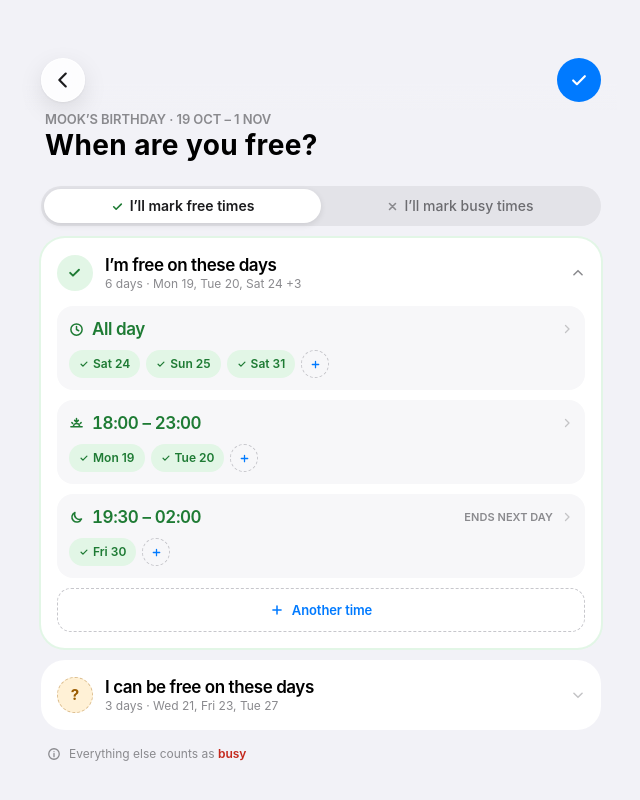
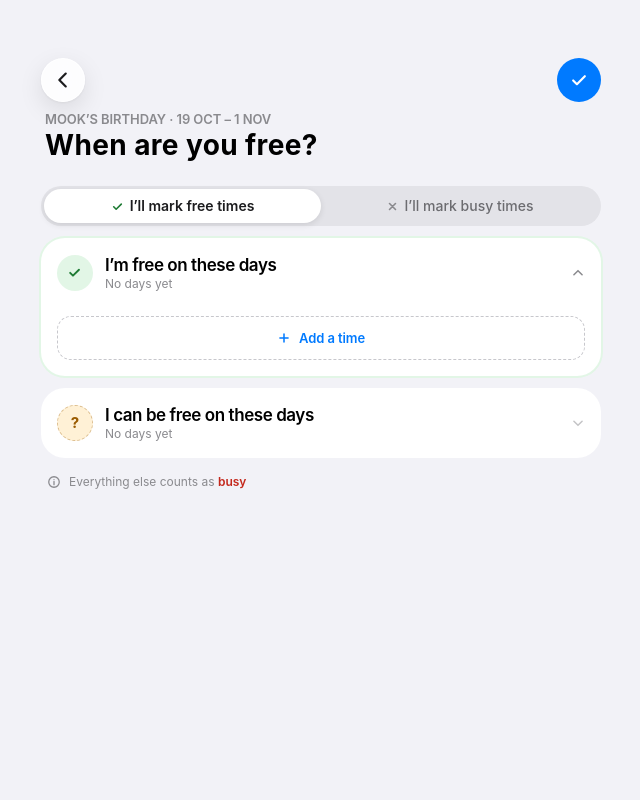
Before and after one commit to thammarith/scheduleSkipper, a React (Vite) app: page / in a window 1280 px wide. Shown: the whole page, without its empty margins (319-959 px from the left). Built offline with nearby package versions, Linux system fonts and the light colour scheme.

Commit message:
Start with no times so people can add their own
The sample times load only with ?seed=free or ?seed=busy, for checking
the screens against the design renders. An empty list's button reads
"Add a time" rather than "Another time".

```diff
--- a/src/main.tsx
+++ b/src/main.tsx
@@ -1,13 +1,15 @@
 import { StrictMode } from 'react'
 import { createRoot } from 'react-dom/client'
+import type { Availability } from './interfaces/availability'
 import { seedBusy, seedFree, seedPlan } from './data/seed'
 import { createMemoryStore } from './services/memoryStore'
 import { AvailabilityPage } from './pages/availability/AvailabilityPage'
 import './styles/global.css'
 
-// `?seed=busy` loads the busy-mode sample, only to check that screen against its render.
-const seed = new URLSearchParams(location.search).get('seed') === 'busy' ? seedBusy : seedFree
-const store = createMemoryStore(seedPlan, seed)
+// Starts with no times. `?seed=free` or `?seed=busy` loads a sample, only to check the screens against their renders.
+const samples: Record<string, Availability> = { free: seedFree, busy: seedBusy }
+const seed = new URLSearchParams(location.search).get('seed') ?? ''
+const store = createMemoryStore(seedPlan, samples[seed] ?? { mode: 'free', primary: [], ifNeeded: [] })
 
 createRoot(document.getElementById('root')!).render(
   <StrictMode>
--- a/src/pages/availability/ListCard.tsx
+++ b/src/pages/availability/ListCard.tsx
@@ -54,7 +54,7 @@ export function ListCard({ tone, title, summary, open, onToggle, groups, ...acti
             </ul>
             <button type="button" className="another" onClick={actions.onAddGroup}>
               <Icon name="plus" size={14} stroke={2.6} />
-              <span className="footnote semibold">Another time</span>
+              <span className="footnote semibold">{groups.length > 0 ? 'Another time' : 'Add a time'}</span>
             </button>
           </div>
         </div>
```
Also changed, not shown: 1 other file (tests, documents, lock files or other folders).
